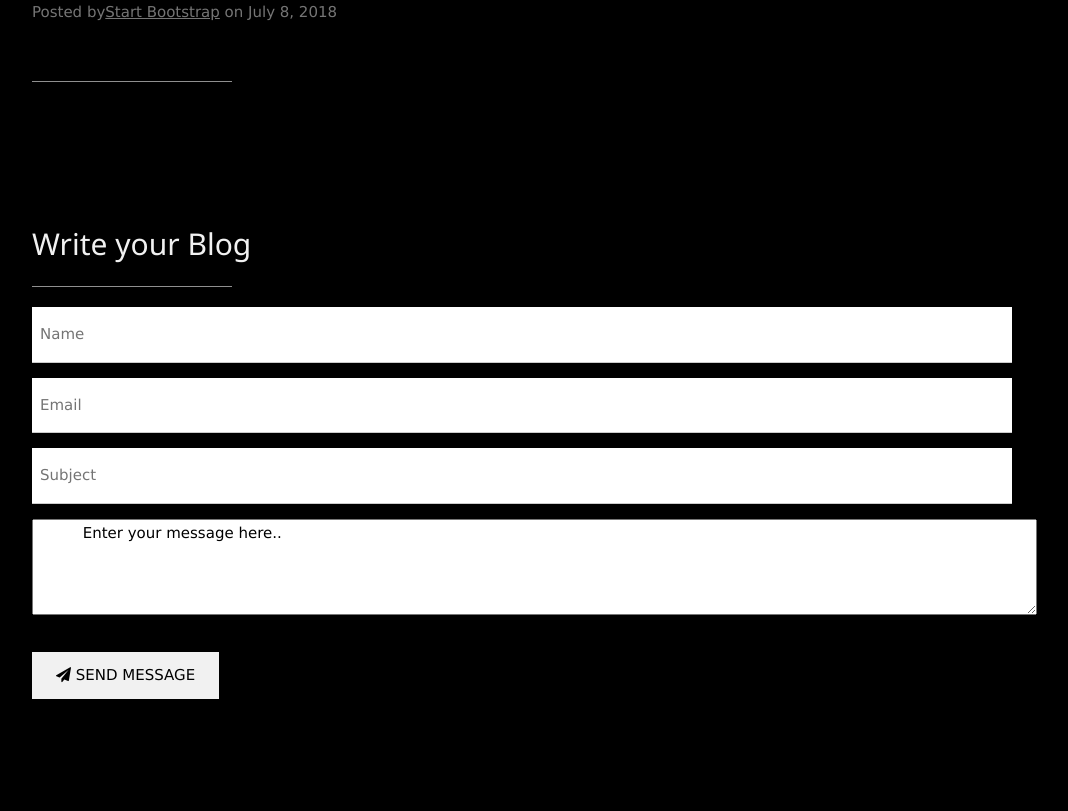
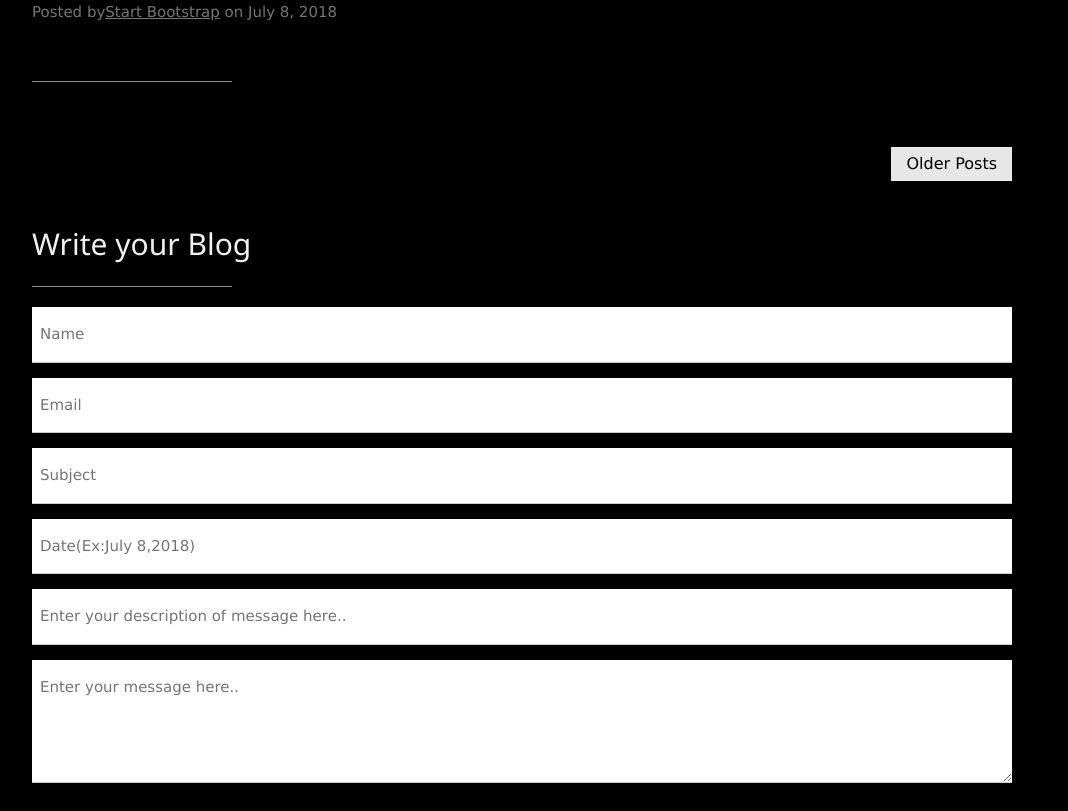
Before and after one commit to shravanvemula/allinonecyberteam.github.io, a plain HTML site: page index.html in a window 1280 px wide. Shown: the part 3049-3860 px from the top of the page, without its empty margins (118-1186 px from the left). Drawn offline with nearby package versions, Linux system fonts and the light colour scheme.

Commit message:
updated index

```diff
--- a/index.html
+++ b/index.html
@@ -1,6 +1,6 @@
 <html>
 <head>
-<title>AllINONECYBERTEAM</title>
+<title>ALLINONECYBERTEAM</title>
 
 <link rel="stylesheet" href="style.css">
 <link rel="stylesheet" href="https://www.w3schools.com/w3css/4/w3.css">
@@ -95,6 +95,7 @@
 	<br><br>
 
 
+	<div class="button" style="float:right;"><a href="#" style="text-decoration:none;">Older Posts</a></div>
 
 
 
@@ -118,11 +119,14 @@
       <p><input class="w3-input w3-padding-16" type="text" placeholder="Name" required name="Name"></p>
       <p><input class="w3-input w3-padding-16" type="text" placeholder="Email" required name="Email"></p>
       <p><input class="w3-input w3-padding-16" type="text" placeholder="Subject" required name="Subject"></p>
-      <p> <textarea rows="4" cols="123">
-	  Enter your message here..
+	  <p><input class="w3-input w3-padding-16" type="text" placeholder="Date(Ex:July 8,2018)" required name="Date"></p>
 
-</textarea> </p>
-      <p>
+
+	 <p><input class="w3-input w3-padding-16" type="text" placeholder="Enter your description of message here.." required name="Description"></p>
+
+	  <p> <textarea  class="w3-input w3-padding-16" rows="4" cols="123" placeholder="Enter your message here.."></textarea> </p>
+
+
 
 	  <br>
         <button class="w3-button w3-light-grey w3-padding-large" type="submit">
```
